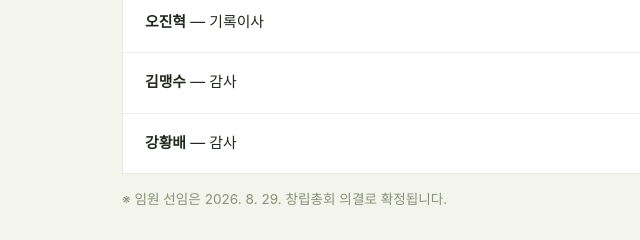
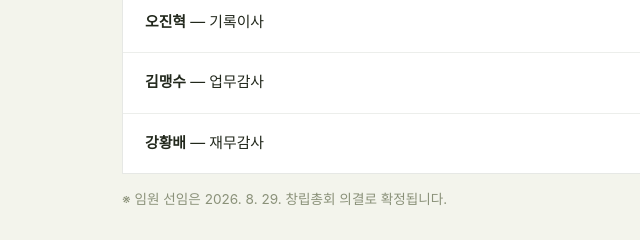
Before and after one commit to paulsong7777/sinan-olive-web, a plain HTML site: page people.html in a window 1280 px wide. Shown: the part 964-1204 px from the top of the page, 0-640 px from the left. Drawn offline with Linux system fonts and the light colour scheme; a web font is replaced by a local one.

Commit message:
people: 감사 2인 직함 정정 (업무감사/재무감사)
임원진 목록에서 두 감사의 역할 구분이 되지 않던 표기를 정정.

- 김맹수 — 감사 → 업무감사
- 강황배 — 감사 → 재무감사

김태헌 이사장 / 이윤덕 기술이사 / 오진혁 기록이사 3인은 변경 없음.
직무 요약 문구, 조직도, "※ 임원 선임은 2026. 8. 29. 창립총회 의결로
확정됩니다." 표기 모두 그대로 유지.

렌더링 확인(1280px): 임원 5인 이름·직함이 지시된 값과 일치.

Co-Authored-By: Claude Opus 5 <noreply@anthropic.com>

```diff
--- a/people.html
+++ b/people.html
@@ -120,8 +120,8 @@
 <div class="row"><span><b>김태헌</b> — 이사장<br><span style="font-size:.86rem;color:#4C5342">조합 대표로서 재산·업무 총괄, 이사회 소집·의장, 임직원 지휘·감독, 대외·국제협력 총괄</span></span></div>
 <div class="row"><span><b>이윤덕</b> — 기술이사 · 신안올리브학교장 겸직<br><span style="font-size:.86rem;color:#4C5342">올리브학교·체험원·공원 조성·사업 총괄, 특화단지 조성·6차산업 거점화, 기술지도·교육훈련 총괄</span></span></div>
 <div class="row"><span><b>오진혁</b> — 기록이사</span></div>
-<div class="row"><span><b>김맹수</b> — 감사</span></div>
-<div class="row"><span><b>강황배</b> — 감사</span></div>
+<div class="row"><span><b>김맹수</b> — 업무감사</span></div>
+<div class="row"><span><b>강황배</b> — 재무감사</span></div>
 </div>
 <p class="body" style="margin-top:14px;font-size:.85rem;color:#8A9179">※ 임원 선임은 2026. 8. 29. 창립총회 의결로 확정됩니다.</p>
 </div></section>
```
